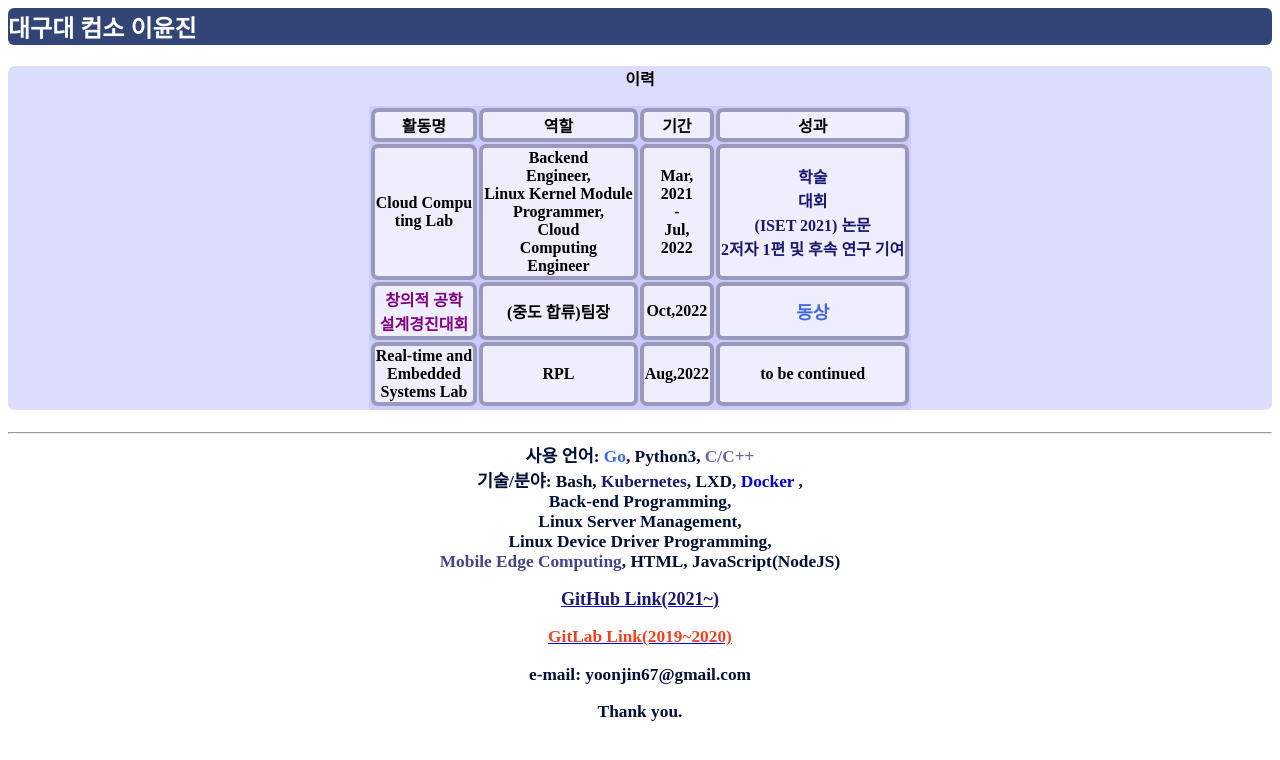
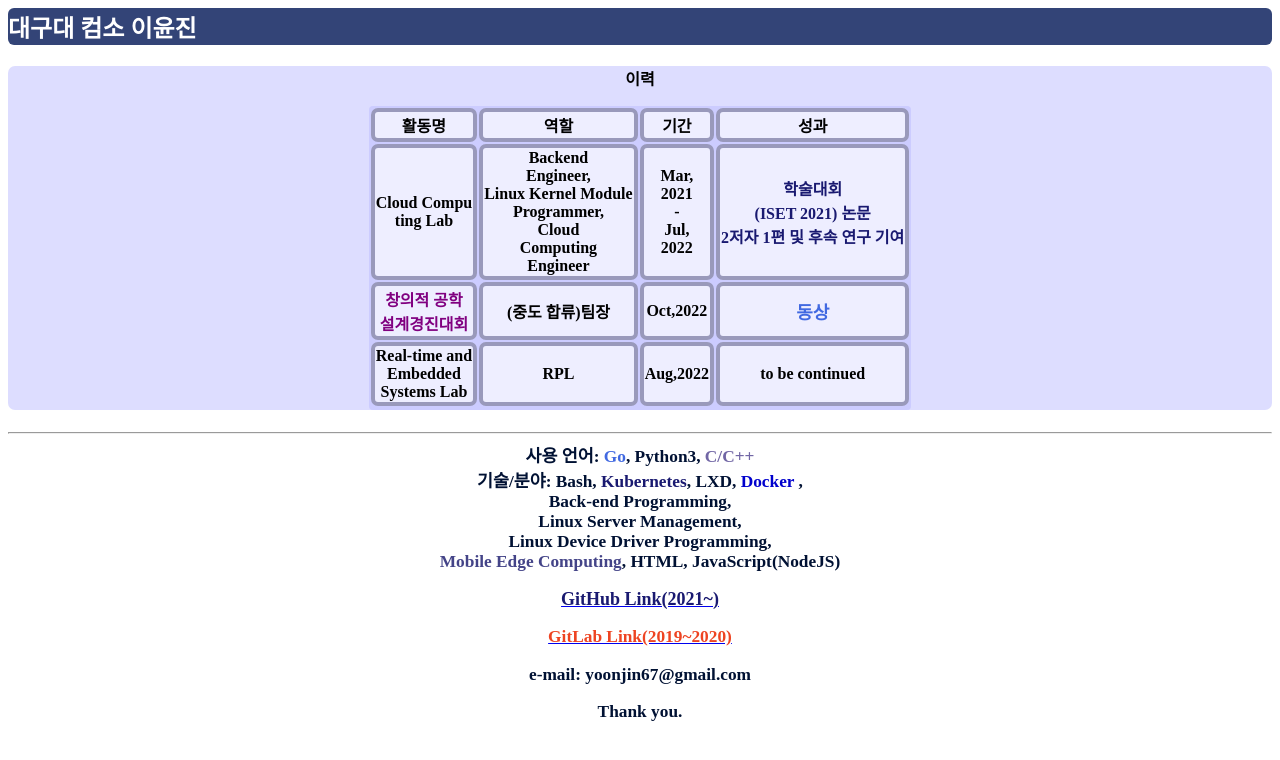
Before and after one commit to yoonjin71212/yjleecom, a plain HTML site: page files/index.html in a window 1280 px wide. Drawn offline with Linux system fonts and the light colour scheme.

Commit message:
Edited newline tag

```diff
--- a/files/index.html
+++ b/files/index.html
@@ -85,7 +85,7 @@
 					Mar,<br>2021<br>-<br>Jul,<br>2022
 				</td>
 				<td>
-					<font color="MidnightBlue" size=3.8px><strong>	학술<br>대회<br>(ISET 2021) 논문 <br>2저자 1편 및 후속 연구 기여 </font></strong>
+					<font color="MidnightBlue" size=3.8px><strong>	학술대회<br>(ISET 2021) 논문 <br>2저자 1편 및 후속 연구 기여 </font></strong>
 				</td>
 				</tr>
 					<p>
```
